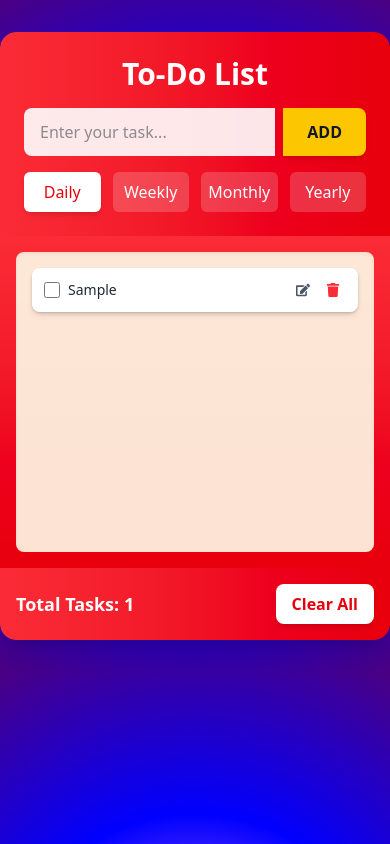
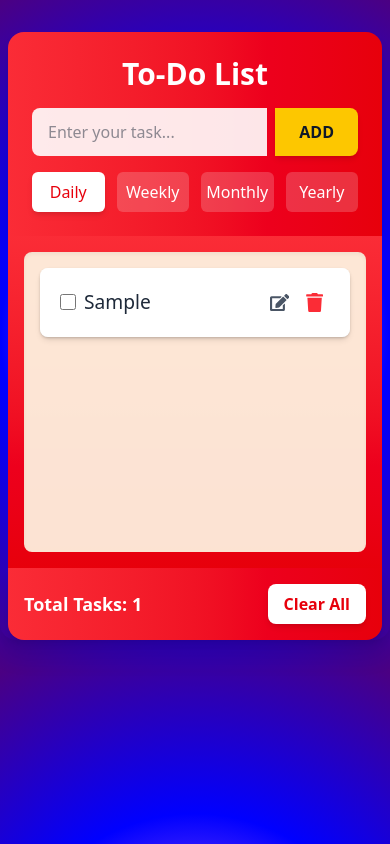
Before and after one commit to JSRxLogan/react-to-do-list, a React (Vite) app: page / in a window 390 px wide. Both pictures are taken after typing "Sample" into the empty fields and a click on the button "ADD". Built offline with nearby package versions, Linux system fonts and the light colour scheme.

Commit message:
testing for mobiles

```diff
--- a/src/App.jsx
+++ b/src/App.jsx
@@ -4,7 +4,7 @@ import Footer from "./components/Footer"
 
 function App() {
   return (
-      <div className="max-w-md mx-auto my-8 shadow-xl rounded-2xl overflow-hidden">
+      <div className="max-w-md mx-auto my-8 px-2 shadow-xl rounded-2xl overflow-hidden">
         <Header />
         <MiddleComponent />
         <Footer />
--- a/src/components/TodoElement.jsx
+++ b/src/components/TodoElement.jsx
@@ -31,7 +31,7 @@ function TodoElement({todo}) {
       }
 
       return (
-        <div className="flex items-center gap-2 py-2 px-3 bg-white rounded-lg shadow-sm  w-full">
+        <div className="flex items-center gap-2 py-4 px-5 bg-white rounded-lg shadow-sm  w-full">
           {/* Compact Checkbox */}
           <input
             type="checkbox"
@@ -49,7 +49,8 @@ function TodoElement({todo}) {
             onKeyDown={(e) => e.key === "Enter" && editTodo()}
             className={`
               flex-1 min-w-0 py-1
-              text-sm sm:text-base
+              text-[1.2rem]
+              md:text-xl
               ${todo.completed ? "line-through text-gray-400" : "text-gray-800"}
               ${isTodoEditable
                 ? "border-b border-gray-300 px-1 bg-gray-50"
@@ -59,21 +60,26 @@ function TodoElement({todo}) {
             `}
           />
 
-          {/* Compact Action Buttons */}
           <div className="flex gap-1 flex-shrink-0">
             <button
-              onClick={() => isTodoEditable ? editTodo() : setIsTodoEditable((prev) => !prev)}
+             onClick={() => {
+              if (todo.completed) return;
+
+              if (isTodoEditable) {
+                editTodo(todo);
+              } else setIsTodoEditable((prev) => !prev);
+            }}
               disabled={todo.completed}
-              className="p-1.5 rounded-full hover:bg-gray-100 disabled:opacity-50 transition-colors"
+              className="p-1.5 rounded-full hover:bg-gray-100 disabled:opacity-50 transition-colors text-[1.1rem]"
             >
-              {isTodoEditable ? "💾" : <FaEdit className="text-gray-600 text-sm" />}
+              {isTodoEditable ? "💾" : <FaEdit className="text-gray-600 text-[1.2rem]" />}
             </button>
 
             <button
               onClick={() => dispatch(removeTodo(todo))}
               className="p-1.5 text-red-500 rounded-full hover:bg-red-50 transition-colors"
             >
-              <FaTrash className="text-sm" />
+              <FaTrash className="text-[1.2rem]" />
             </button>
           </div>
         </div>
```
